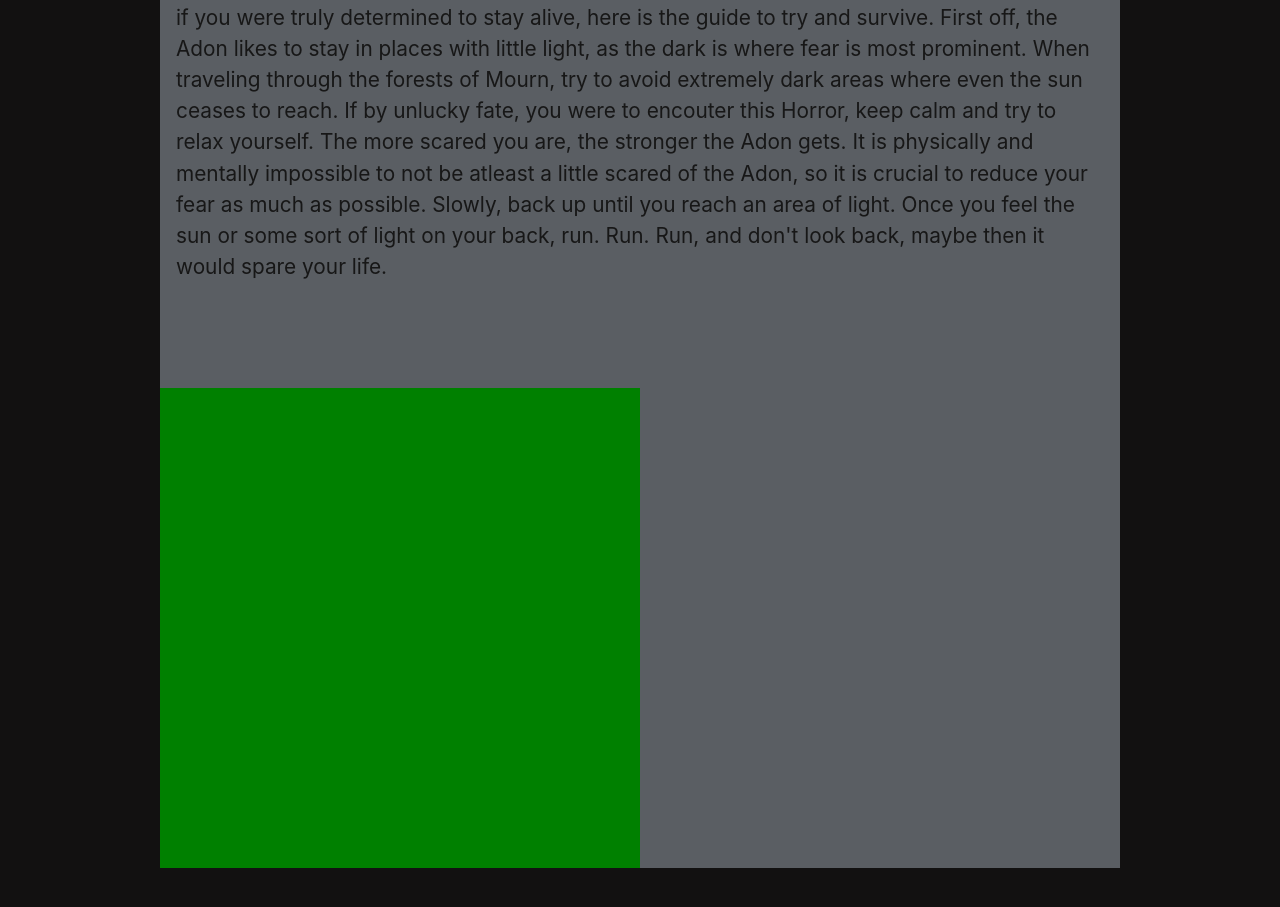
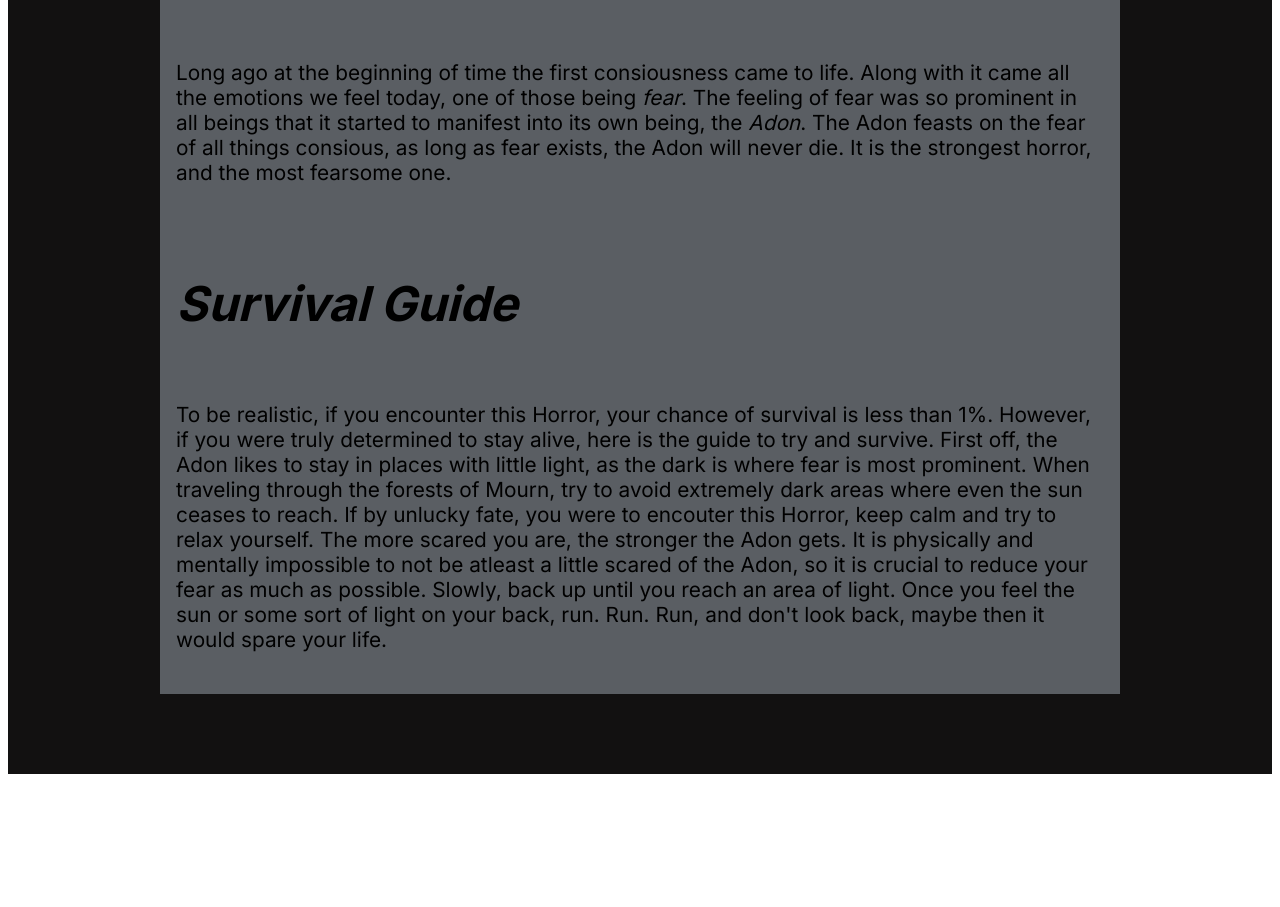
Before and after one commit to LandonA10/my-horror-website-LA, a Next.js app: page /characters in a window 1280 px wide. Shown: the part 1139-2046 px from the top of the page. After the commit the page ends 1921 px from the top, so only its background shows below. Built offline with nearby package versions, Linux system fonts and the light colour scheme.

Commit message:
fixed versions

```diff
--- a/src/app/characters/page.js
+++ b/src/app/characters/page.js
@@ -44,17 +44,11 @@ export default function Characters(){
                             <p className="regionBackParagraph">To be realistic, if you encounter this Horror, your chance of survival is less than 1%. However, if you were truly determined to stay alive, here is the guide to try and survive. First off, the Adon likes to stay in places with little light, as the dark is where fear is most prominent. When traveling through the forests of Mourn, try to avoid extremely dark areas where even the sun ceases to reach. If by unlucky fate, you were to encouter this Horror, keep calm and try to relax yourself. The more scared you are, the stronger the Adon gets. It is physically and mentally impossible to not be atleast a little scared of the Adon, so it is crucial to reduce your fear as much as possible. Slowly, back up until you reach an area of light. Once you feel the sun or some sort of light on your back, run. Run. Run, and don't look back, maybe then it would spare your life.</p>
                             </div>
                         </div>
-                        <div className="charImagesDiv">
+                        {/* <div className="charImagesDiv"> */}
                             {/* <ImageFigure name={"The Adon"} src={""} />
                             <ImageFigure name={"The Adon"} src={""} /> */}
-                        </div>
+                        {/* </div> */}
                     </div>
-                </section>
-
-                <section className="gameSect">
-                    <div className="gameDiv">
-                    </div>
-
                 </section>
             </section>
             </div>
--- a/src/app/game/Game.js
+++ /dev/null
@@ -1,17 +0,0 @@
-"use client";
-
-import { useEffect } from "react";
-import { Stage } from "@pixi/react";
-
-export default function Game() {
-    useEffect(() => {
-        console.log("Game component mounted on client!");
-    }, []);
-
-    return (
-        <>
-            <h1>Pixi please work</h1>
-
-        </>
-    );
-}
--- a/src/app/game/PixiClient.js
+++ b/src/app/game/PixiClient.js
@@ -1,8 +1,13 @@
 "use client";
-import dynamic from "next/dynamic";
 
-const App = dynamic(() => import("../game/Game"), {ssr:false});
+import { Stage } from "@pixi/react";
+export default function PixiClient(){
 
-export default function PixiClient(){
-    return (<App />);
+    return (
+        <>
+            <Stage width={800} height={600} options={{background: 0x1099bb }}>
+
+            </Stage>
+        </>
+    )
 }
--- a/src/app/game/page.js
+++ b/src/app/game/page.js
@@ -1,15 +1,15 @@
-"use client";
 
+import dynamic from "next/dynamic";
 
-export default function Page(){
-    return (
-        <>
-            <h1>Please work</h1>
+const PixiClient = dynamic(() => import("./PixiClient"), {ssr:false});
 
-        </>
-    )
+export default function Game(){
+  return (
+    <>
+      <h1>Hello</h1>
+     <PixiClient />
+    </>
+  )
 }
 
-
-
 //download pixi and react bundles
--- a/src/app/layout.js
+++ b/src/app/layout.js
@@ -1,29 +1,15 @@
-import { Geist, Geist_Mono } from "next/font/google";
-import "./globals.css";
+import { Inter } from 'next/font/google';
 
-const geistSans = Geist({
-  variable: "--font-geist-sans",
-  subsets: ["latin"],
-});
-
-const geistMono = Geist_Mono({
-  variable: "--font-geist-mono",
-  subsets: ["latin"],
-});
+const inter = Inter({ subsets: ['latin'] });
 
 export const metadata = {
-  title: "Create Next App",
-  description: "Generated by create next app",
+  title: "My Horror Website",
 };
 
 export default function RootLayout({ children }) {
   return (
     <html lang="en">
-      <body
-        className={`${geistSans.variable} ${geistMono.variable} antialiased`}
-      >
-        {children}
-      </body>
+      <body className={inter.className}>{children}</body>
     </html>
   );
 }
```
Also changed, not shown: package.json (+5 -5 lines), 1 other file (tests, documents, lock files or other folders).
